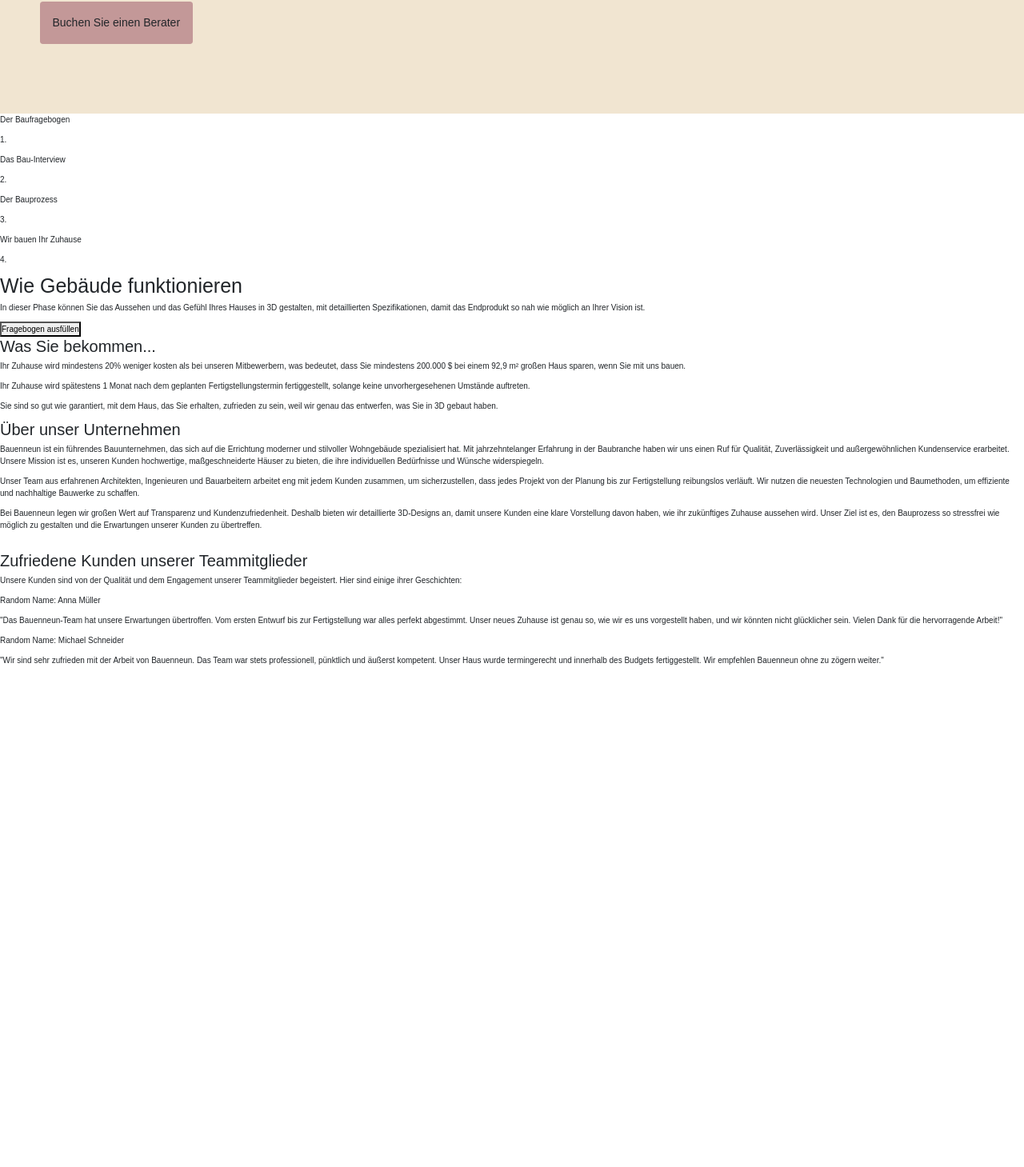
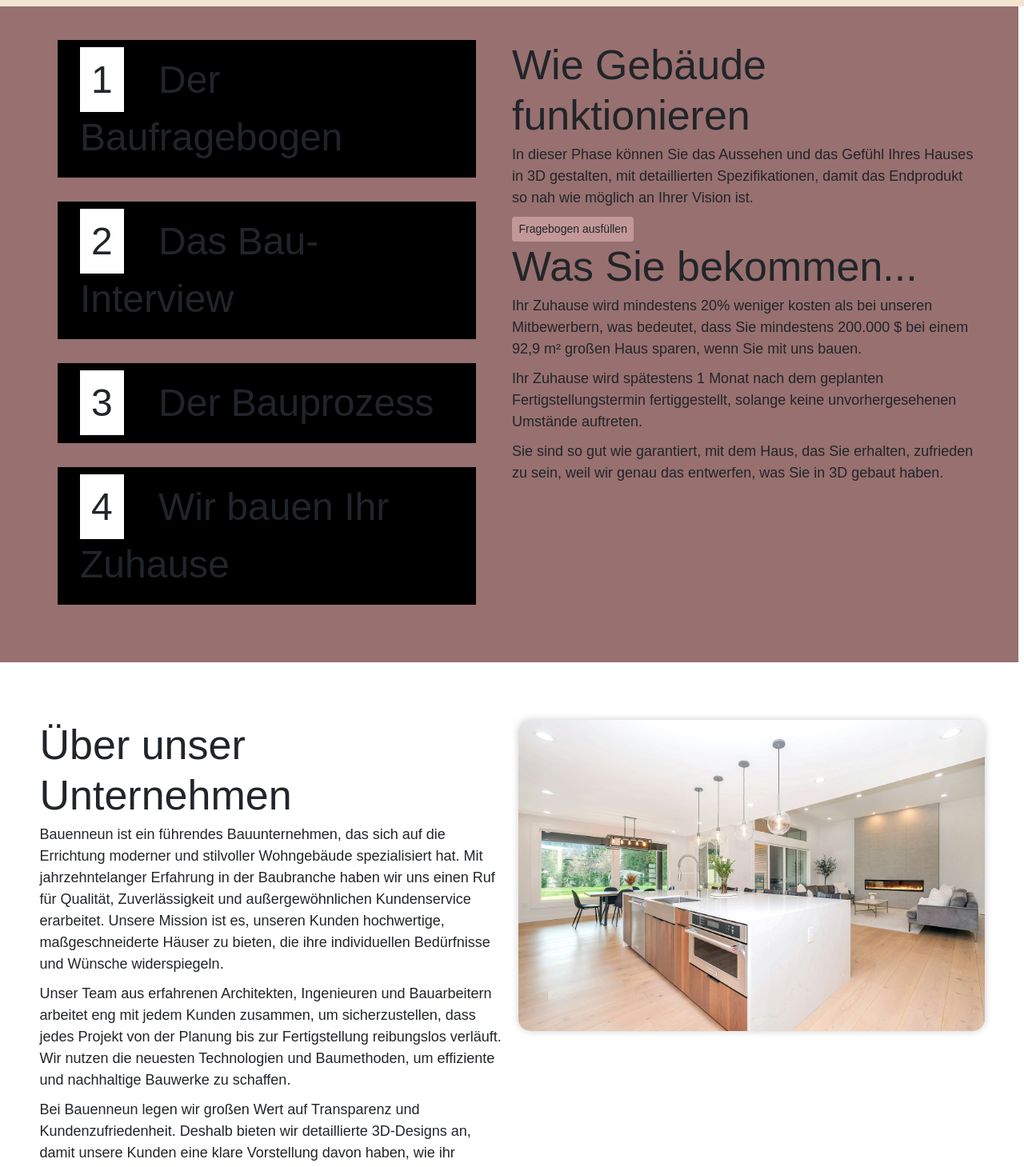
Before and after one commit to augustofaggion/bauenneun, a React (Create React App) app: page / in a window 1280 px wide. Shown: the part 644-2103 px from the top of the page at 80% size. Before the commit the page ends 1487 px from the top, so only its background shows below. Built offline with nearby package versions, Linux system fonts and the light colour scheme.

Commit message:
create col  for how and about

```diff
--- a/src/App.scss
+++ b/src/App.scss
@@ -1,6 +1,7 @@
 // Navbar
 @import './stylesheets/navbar.scss';
 @import './stylesheets/home';
+@import './stylesheets/howitworks';
 @import 'bootstrap/dist/css/bootstrap.min.css';
 
 * {
--- a/src/components/About.js
+++ b/src/components/About.js
@@ -1,33 +1,41 @@
+import howImg from "../img/how/kitchen.jpg";
 export default function About() {
   return (
-    <div>
-      <h2>Über unser Unternehmen</h2>
-      <p>
-        Bauenneun ist ein führendes Bauunternehmen, das sich auf die Errichtung
-        moderner und stilvoller Wohngebäude spezialisiert hat. Mit
-        jahrzehntelanger Erfahrung in der Baubranche haben wir uns einen Ruf für
-        Qualität, Zuverlässigkeit und außergewöhnlichen Kundenservice
+    <div className="container-fluid py-5">
+      <div className="row padding">
+        <div class="col-md-6 left-side">
+        <h2 className="header-secondary">Über unser Unternehmen</h2>
+        <p className="text">
+          Bauenneun ist ein führendes Bauunternehmen, das sich auf die
+          Errichtung moderner und stilvoller Wohngebäude spezialisiert hat. Mit
+          jahrzehntelanger Erfahrung in der Baubranche haben wir uns einen Ruf
+          für Qualität, Zuverlässigkeit und außergewöhnlichen Kundenservice
           erarbeitet. Unsere Mission ist es, unseren Kunden hochwertige,
           maßgeschneiderte Häuser zu bieten, die ihre individuellen Bedürfnisse
           und Wünsche widerspiegeln.
         </p>
-      <p>
+        <p className="text">
           Unser Team aus erfahrenen Architekten, Ingenieuren und Bauarbeitern
           arbeitet eng mit jedem Kunden zusammen, um sicherzustellen, dass jedes
-        Projekt von der Planung bis zur Fertigstellung reibungslos verläuft. Wir
-        nutzen die neuesten Technologien und Baumethoden, um effiziente und
-        nachhaltige Bauwerke zu schaffen.
+          Projekt von der Planung bis zur Fertigstellung reibungslos verläuft.
+          Wir nutzen die neuesten Technologien und Baumethoden, um effiziente
+          und nachhaltige Bauwerke zu schaffen.
         </p>
-      <p>
+        <p className="text">
           Bei Bauenneun legen wir großen Wert auf Transparenz und
           Kundenzufriedenheit. Deshalb bieten wir detaillierte 3D-Designs an,
           damit unsere Kunden eine klare Vorstellung davon haben, wie ihr
-        zukünftiges Zuhause aussehen wird. Unser Ziel ist es, den Bauprozess so
-        stressfrei wie möglich zu gestalten und die Erwartungen unserer Kunden
-        zu übertreffen.
+          zukünftiges Zuhause aussehen wird. Unser Ziel ist es, den Bauprozess
+          so stressfrei wie möglich zu gestalten und die Erwartungen unserer
+          Kunden zu übertreffen.
         </p>
-      {/* Add img */}
-      <img src="" alt="" />
+        </div>
+        <div className="col-md-6 right-side">
+
+        <img src={howImg} alt="kitchen" className="img-home" />
+        </div>
+
+      </div>
     </div>
   );
 }
--- a/src/components/HowItWorks.js
+++ b/src/components/HowItWorks.js
@@ -1,50 +1,52 @@
 export default function HowItWorks() {
   return (
+    <div className="container-fluid row padding how-box">
+      <div className="col-md-6 ">
+        <div className="text row">
+          <div className="col-md-12"> {/* Adjusted for proper column usage */}
+            <p className="mx-5 text-how"> {/* Margin start (left) for indenting */}
+              <span className="me-5 span-how">1</span> Der Baufragebogen
+            </p>
+            <p className="m-5 text-how">
+              <span className="me-5 span-how">2</span> Das Bau-Interview
+            </p>
+            <p className="m-5 text-how">
+              <span className="me-5  span-how">3</span> Der Bauprozess
+            </p>
+            <p className="m-5 text-how">
+              <span className="me-5 span-how">4</span> Wir bauen Ihr Zuhause
+            </p>
+          </div>
+        </div>
+      </div>
+      <div class="col-md-6">
         <div>
-      <div>
-        <div>
-          <p>Der Baufragebogen</p>
-          <p>1.</p>
+          <h2 className="header-secondary">Wie Gebäude funktionieren</h2>
+          <p className="text">
+            In dieser Phase können Sie das Aussehen und das Gefühl Ihres Hauses
+            in 3D gestalten, mit detaillierten Spezifikationen, damit das
+            Endprodukt so nah wie möglich an Ihrer Vision ist.
+          </p>
+          <button className="btn">Fragebogen ausfüllen</button>
         </div>
         <div>
-          <p>Das Bau-Interview</p>
-          <p>2.</p>
-        </div>
-        <div>
-          <p>Der Bauprozess</p>
-          <p>3.</p>
-        </div>
-        <div>
-          <p>Wir bauen Ihr Zuhause</p>
-          <p>4.</p>
-        </div>
-      </div>
-      <div>
-        <h1>Wie Gebäude funktionieren</h1>
-        <p>
-          In dieser Phase können Sie das Aussehen und das Gefühl Ihres Hauses in
-          3D gestalten, mit detaillierten Spezifikationen, damit das Endprodukt
-          so nah wie möglich an Ihrer Vision ist.
-        </p>
-        <button>Fragebogen ausfüllen</button>
-      </div>
-      <div>
-        <h2>Was Sie bekommen...</h2>
-        <p>
+          <h2 className="header-secondary">Was Sie bekommen...</h2>
+          <p className="text">
             Ihr Zuhause wird mindestens 20% weniger kosten als bei unseren
             Mitbewerbern, was bedeutet, dass Sie mindestens 200.000 $ bei einem
             92,9 m² großen Haus sparen, wenn Sie mit uns bauen.
           </p>
-        <p>
+          <p className="text">
             Ihr Zuhause wird spätestens 1 Monat nach dem geplanten
-          Fertigstellungstermin fertiggestellt, solange keine unvorhergesehenen
-          Umstände auftreten.
+            Fertigstellungstermin fertiggestellt, solange keine
+            unvorhergesehenen Umstände auftreten.
           </p>
-        <p>
+          <p className="text">
             Sie sind so gut wie garantiert, mit dem Haus, das Sie erhalten,
-          zufrieden zu sein, weil wir genau das entwerfen, was Sie in 3D gebaut
-          haben.
+            zufrieden zu sein, weil wir genau das entwerfen, was Sie in 3D
+            gebaut haben.
           </p>
+        </div>
       </div>
     </div>
   );
--- a/src/stylesheets/_home.scss
+++ b/src/stylesheets/_home.scss
@@ -12,17 +12,16 @@
 
 
 .header-secondary {
-  background-color: #F1E5D1;
-  font-size: 8.4rem;
+
+  font-size: 5.2rem;
 }
 
 .header-terciary {
-  background-color: #F1E5D1;
-  font-size: 6.4rem;
+  font-size: 4.4rem;
 }
 
 .text{
-  font-size: 2.4rem;
+  font-size: 1.8rem;
 }
 
 .padding{
--- /dev/null
+++ b/src/stylesheets/_howitworks.scss
@@ -0,0 +1,21 @@
+// add avatar images
+
+.how-box {
+  background-color: #987070;
+}
+
+
+.header-secondar-how {
+  font-size: 5.2rem;
+}
+
+.text-how {
+  font-size: 4.8rem;
+  background-color: black;
+  padding: 1.4rem 2.8rem;
+}
+
+.span-how {
+  background-color: white;
+  padding: 1.4rem ;
+}
```
Also changed, not shown: src/img/how/kitchen.jpg (added). Lines whose indentation alone changed are shown as unchanged.
